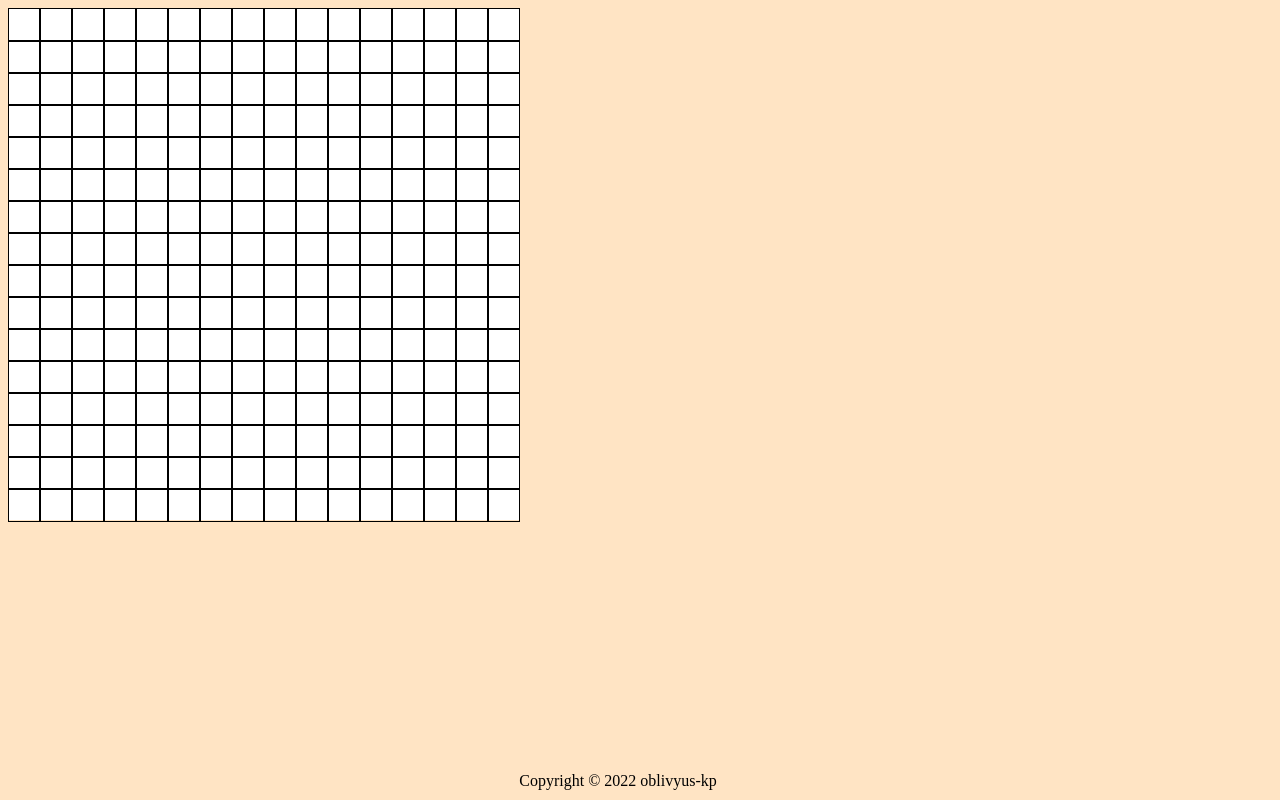
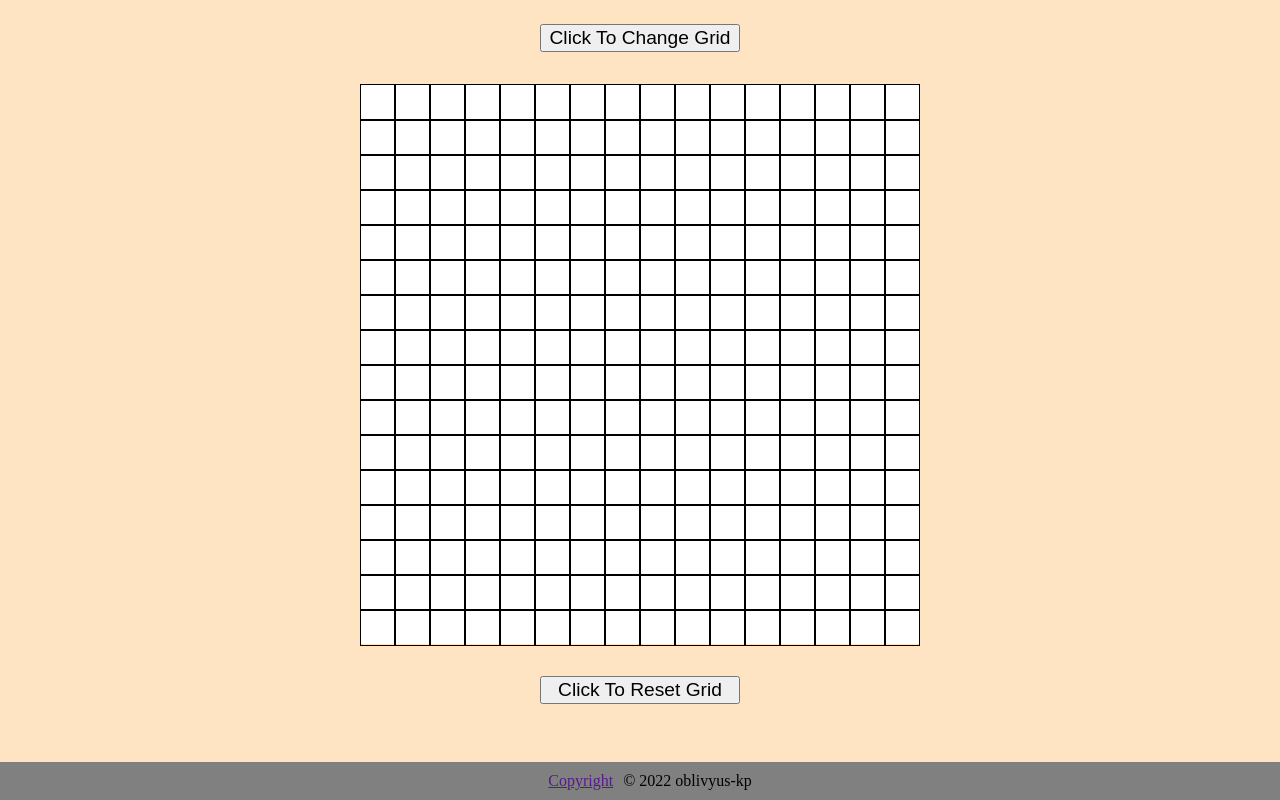
Before and after one commit to oblivyus-kp/odin-etch-a-sketch, a plain HTML site: page index.html in a window 1280 px wide. Drawn offline with Linux system fonts and the light colour scheme.

Commit message:
Finished Etch-A-Sketch

```diff
--- a/index.html
+++ b/index.html
@@ -3,14 +3,17 @@
 <head>
     <meta charset="UTF-8">
     <meta http-equiv="X-UA-Compatible" content="IE=edge">
-    <meta name="viewport" content="width=device-width, initial-scale=1.0">
+    <meta name="viewporte " content="width=device-width, initial-scale=1.0">
     <title>Etch A Sketch</title>
     <link rel="stylesheet" href="style.css">
     <script src="script.js"></script>
 </head>
 <body>
+    <button onclick="inp1()"> Click To Change Grid</button>
     <div class="container"></div>
-    <footer>Copyright © 2022 oblivyus-kp</footer>
-</body>
-<script src="script.js"></script>
+    <footer id = 'div-02'><a target="_" href="">Copyright</a> © 2022 oblivyus-kp</footer>
+    <script src="script.js"></script>
+    <button onclick="white()"> Click To Reset Grid </button>
+ </body>
+
 </html>
--- a/script.js
+++ b/script.js
@@ -1,17 +1,50 @@
-
-function grid(){
-    let num = 16;
+var num = 16;
+function grid(squares){
+    let width = 560;
     let grid = document.querySelector('div')
-    for (let c=0; c<num; c++){
+    /* make rows */
+    for (let c=0; c<squares; c++){
         let column = document.createElement('div');
         column.classList.add('column');
-        for (let r=0; r<num; r++){
+        let c_width = width/squares;
+        column.style.cssText = "display: flex; justify-content: space-evenly; border: 0;"
+        column.style.width = width + 'px';
+        column.style.height = c_width + 'px';
+        /* make squares in each row */
+        for (let r=0; r<squares; r++){
             let row = document.createElement('div');
+            let r_width= width/squares;
+            row.style.height = r_width + 'px';
+            row.style.width = r_width + 'px';
             row.classList.add('row');
             column.appendChild(row);
         }
+        /* add rows to container */
         grid.appendChild(column);
     }
+}
+grid(num);
 
+function inp1(){
+   let new1 = prompt('Enter a number 2-100');
+   console.log(new1);
+   const old_row = document.querySelectorAll('.row');
+   old_row.forEach(element => element.remove());
+   const old_column = document.querySelectorAll('.column');
+   old_column.forEach(element => element.remove());
+   grid(new1);
+   let sketch = document.querySelectorAll('.row');
+   sketch.forEach((row) => {
+      row.addEventListener('mouseover', event => {row.style.background = 'black'})
+   });
 }
-grid();
+
+function white(){
+  const old_row = document.querySelectorAll('.row');
+  old_row.forEach(element => element.style.background= 'white');
+}
+
+var sketcher = document.querySelectorAll('.row');
+sketcher.forEach((row) => {
+    row.addEventListener('mouseover', event => {row.style.background = 'black'})
+});
--- a/style.css
+++ b/style.css
@@ -1,7 +1,3 @@
-body{
-    background-color: bisque;
-}
-
 footer{
     position: absolute;
     bottom: 0;
@@ -10,22 +6,16 @@ footer{
     align-items: center;
     justify-content: center;
     gap: 10px;
-    width: 95%;
+    width: 100%;
     padding: 10px;
+    background-color: gray;
 }
 
 .column{
-    display: flex;
-    justify-content: space-evenly;
-    border: 0;
-    width: 512px;
-    height: 32px;
-    background-color: 1px solid black;
+
 }
 
 .row{
-    height: 32px;
-    width: 32px;
     border: 1px solid black;
 }
 
@@ -35,7 +25,22 @@ footer{
     display: flex;
     flex-direction: column;
     gap: 0px;
-    width: 512px;
-    height: 512px;
+    width: 560px;
+    height: 560px;
     background-color: white;
 }
+
+button{
+  width: 200px;
+  font-size: larger;
+  margin-top: 0px;
+}
+body{
+    background-color: bisque;
+    display:flex;
+    flex-direction:column;
+    justify-content: center;
+    align-items: center;
+    gap: 32px;
+    padding: 16px;
+}
```
